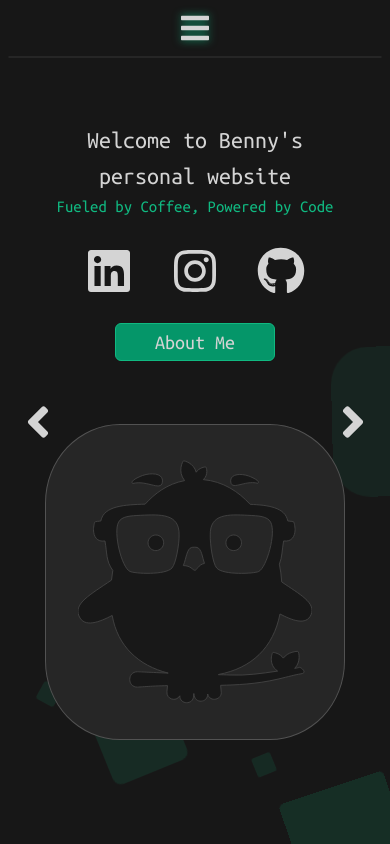
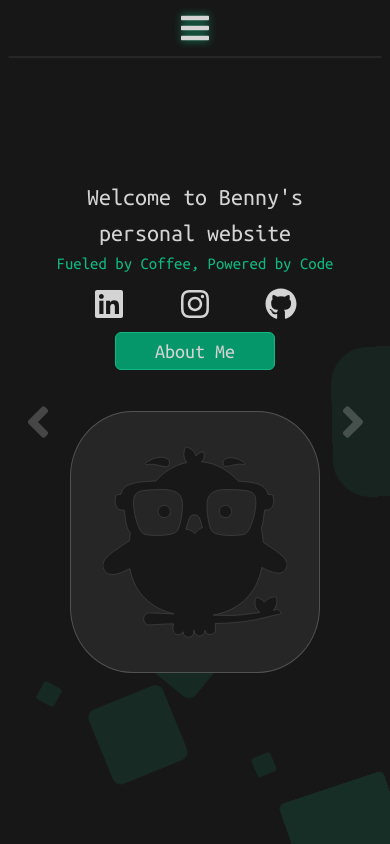
Before and after one commit to Shamanbenny/SneakyOwl, a Next.js app: page / in a window 390 px wide. Built offline with nearby package versions, Linux system fonts and the light colour scheme.

Commit message:
Updated Responsive Design for Mobiles

```diff
--- a/app/components/About.tsx
+++ b/app/components/About.tsx
@@ -9,7 +9,6 @@ import {
   FaLinkedin,
 } from "react-icons/fa";
 import AboutTimeline from "./AboutTimeline";
-import About_BG from "./About_BG";
 
 export const About: React.FC = () => {
   /* AppContent Divider Size Rendering based on User's Width*/
@@ -114,7 +113,6 @@ export const About: React.FC = () => {
 
   return (
     <>
-      <About_BG />
       <div
         className={
           clientWidth < 640
--- a/app/components/Index.tsx
+++ b/app/components/Index.tsx
@@ -25,10 +25,10 @@ export const Index: React.FC = () => {
       <div
         className={
           clientWidth < 640
-            ? `h-screen overflow-hidden bg-neutral-300 pl-0 pt-[56px]
+            ? `h-screen overflow-hidden bg-neutral-300 pl-0
             text-neutral-900 transition-colors duration-150 ease-linear
             dark:bg-neutral-900 dark:text-neutral-300`
-            : `h-screen overflow-hidden bg-neutral-300 pl-[64px] pt-0
+            : `h-screen overflow-hidden bg-neutral-300 pl-[64px]
             text-neutral-900 transition-colors duration-150 ease-linear
             dark:bg-neutral-900 dark:text-neutral-300 lg:pl-[80px]`
         }
--- a/app/components/Index_BG.tsx
+++ b/app/components/Index_BG.tsx
@@ -31,7 +31,7 @@ const Index_BG = () => {
 
   return (
     <div className="h-full w-full">
-      <ul className="index-bg absolute left-0 top-0 h-full w-full overflow-hidden">
+      <ul className="index-bg absolute left-0 top-0 h-screen w-full overflow-hidden">
         {array.map((element, index) => (
           <li
             key={index}
--- a/app/components/Slider.tsx
+++ b/app/components/Slider.tsx
@@ -154,32 +154,35 @@ const Slider: React.FC<SliderProps> = ({ clientWidth, clientHeight }) => {
     <>
       {/* Remove the Slider Arrow Button for First and Last Slide eventually */}
       <div
-        className="slider-arrow-btn absolute top-0 flex h-full w-[75px] cursor-pointer items-center
-          from-emerald-700/25 to-emerald-700/0 transition-all duration-150 ease-linear
-          hover:bg-gradient-to-r dark:from-emerald-500/10 dark:to-emerald-500/0 max-sm:left-0
+        className="slider-arrow-btn absolute top-0 flex h-full w-[75px] cursor-pointer items-center from-emerald-700/25
+          to-emerald-700/0 transition-all duration-150 ease-linear hover:bg-gradient-to-r
+          dark:from-emerald-500/10 dark:to-emerald-500/0 max-sm:left-0
           sm:left-[64px] lg:left-[80px]"
         onClick={() => changeSlideValue(-1)}
       >
-        <FaAngleLeft className="mx-auto h-[50px] w-[50px]" />
+        <FaAngleLeft className="mx-auto h-[50px] w-[50px] text-neutral-900/25 dark:text-neutral-300/25" />
       </div>
       <div
-        className="slider-arrow-btn absolute right-0 top-0 flex h-full w-[75px] cursor-pointer items-center
-          from-emerald-700/25 to-emerald-700/0 transition-all duration-150 ease-linear
-          hover:bg-gradient-to-l dark:from-emerald-500/10 dark:to-emerald-500/0"
+        className="slider-arrow-btn absolute right-0 top-0 flex h-full w-[75px] cursor-pointer items-center from-emerald-700/25
+          to-emerald-700/0 transition-all duration-150 ease-linear hover:bg-gradient-to-l
+          dark:from-emerald-500/10 dark:to-emerald-500/0"
         onClick={() => changeSlideValue(1)}
       >
-        <FaAngleRight className="mx-auto h-[50px] w-[50px]" />
+        <FaAngleRight className="mx-auto h-[50px] w-[50px] text-neutral-900/25 dark:text-neutral-300/25" />
       </div>
-      <div ref={carouselRef} className="slide-left-transition relative flex">
+      <div
+        ref={carouselRef}
+        className="slide-left-transition relative flex max-h-screen"
+      >
         {/* [START] Slide 1 - slideRefs[0] */}
         <div
-          className="mx-auto grid h-screen w-full grid-cols-1 items-center
-          transition-all duration-150 ease-linear max-sm:max-h-[700px] max-sm:max-w-[300px]
-          sm:max-w-[576px] sm:grid-cols-3 sm:gap-4 sm:px-5 md:max-w-[704px] md:px-5
-          lg:max-w-[944px] lg:gap-8 lg:px-10 xl:max-w-[1200px] xl:px-[60px]"
+          className="max-xs:max-w-[250px] mx-auto grid h-screen w-full grid-cols-1 items-center overflow-hidden
+          transition-all duration-150 ease-linear max-sm:my-auto max-sm:max-h-[600px]
+          max-sm:max-w-[300px] sm:max-w-[576px] sm:grid-cols-3 sm:gap-4 sm:px-5
+          md:max-w-[704px] md:px-5 lg:max-w-[944px] lg:gap-8 lg:px-10 xl:max-w-[1200px] xl:px-[60px]"
           ref={slideRefs[0]}
         >
-          <div className="col-span-2 text-right max-sm:mt-5 max-sm:text-center">
+          <div className="col-span-2 text-right max-sm:mt-[66px] max-sm:text-center">
             <h1
               className="transition-all duration-150 ease-linear max-sm:text-[1.5rem]
               sm:text-[2rem] md:text-[2.4rem] lg:text-[3.2rem] xl:text-[4rem]"
@@ -189,15 +192,15 @@ const Slider: React.FC<SliderProps> = ({ clientWidth, clientHeight }) => {
               Welcome to Benny&#39;s personal website
             </h1>
             <h1
-              className="emerald-highlight text-emerald-700 transition-all
-              duration-150 ease-linear dark:text-emerald-500 max-sm:text-[1.05rem]
+              className="emerald-highlight max-xs:text-[0.94rem] text-emerald-700
+              transition-all duration-150 ease-linear dark:text-emerald-500 max-sm:text-[1.05rem]
               sm:text-[1.2rem] md:text-[1.5rem] lg:text-[2rem] xl:text-[2.5rem]"
             >
               Fueled by Coffee, Powered by Code
             </h1>
             <div
               className="mt-3 flex items-center transition-all duration-150 ease-linear
-              max-sm:mx-auto max-sm:mt-7 max-sm:w-1/2 max-sm:flex-col sm:ml-auto sm:w-3/4
+              max-sm:mx-auto max-sm:mt-3 max-sm:w-1/2 max-sm:flex-col sm:ml-auto sm:w-3/4
               md:w-3/5 lg:w-1/2 xl:w-[70%]"
             >
               <div className="flex w-full max-sm:w-[220px]">
@@ -207,12 +210,12 @@ const Slider: React.FC<SliderProps> = ({ clientWidth, clientHeight }) => {
                 >
                   <FaLinkedin
                     className="transition-all duration-150  ease-linear group-hover:scale-125
-                  group-hover:drop-shadow-[0_0_4px_rgba(16,185,129,0.75)] max-sm:h-[3rem]
+                  group-hover:drop-shadow-[0_0_4px_rgba(16,185,129,0.75)] max-sm:h-[2rem]
                   max-sm:w-[3rem] sm:h-10 sm:w-10 xl:h-[4rem] xl:w-[4rem]"
                   />
                   <span
-                    className="absolute mt-1 flex scale-y-0 items-center justify-center
-                    text-sm transition-all duration-150 ease-linear group-hover:scale-y-100
+                    className="absolute mt-1 flex scale-y-0 items-center justify-center text-sm transition-all
+                    duration-150 ease-linear group-hover:scale-y-100 max-sm:hidden sm:block
                     xl:pt-3 xl:text-[1.2rem]"
                   >
                     LinkedIn
@@ -224,12 +227,12 @@ const Slider: React.FC<SliderProps> = ({ clientWidth, clientHeight }) => {
                 >
                   <FaInstagram
                     className="transition-all duration-150  ease-linear group-hover:scale-125
-                    group-hover:drop-shadow-[0_0_4px_rgba(16,185,129,0.75)] max-sm:h-[3rem]
+                    group-hover:drop-shadow-[0_0_4px_rgba(16,185,129,0.75)] max-sm:h-[2rem]
                     max-sm:w-[3rem] sm:h-10 sm:w-10 xl:h-[4rem] xl:w-[4rem]"
                   />
                   <span
-                    className="absolute mt-1 flex scale-y-0 items-center justify-center
-                    text-sm transition-all duration-150 ease-linear group-hover:scale-y-100
+                    className="absolute mt-1 flex scale-y-0 items-center justify-center text-sm transition-all
+                    duration-150 ease-linear group-hover:scale-y-100 max-sm:hidden sm:block
                     xl:pt-3 xl:text-[1.2rem]"
                   >
                     Instagram
@@ -241,12 +244,12 @@ const Slider: React.FC<SliderProps> = ({ clientWidth, clientHeight }) => {
                 >
                   <FaGithub
                     className="transition-all duration-150 ease-linear group-hover:scale-125
-                    group-hover:drop-shadow-[0_0_4px_rgba(16,185,129,0.75)] max-sm:h-[3rem]
+                    group-hover:drop-shadow-[0_0_4px_rgba(16,185,129,0.75)] max-sm:h-[2rem]
                     max-sm:w-[3rem] sm:h-10 sm:w-10 xl:h-[4rem] xl:w-[4rem]"
                   />
                   <span
-                    className="absolute mt-1 flex scale-y-0 items-center justify-center
-                    text-sm transition-all duration-150 ease-linear group-hover:scale-y-100
+                    className="absolute mt-1 flex scale-y-0 items-center justify-center text-sm transition-all
+                    duration-150 ease-linear group-hover:scale-y-100 max-sm:hidden sm:block
                     xl:pt-4 xl:text-[1.2rem]"
                   >
                     GitHub
@@ -255,11 +258,11 @@ const Slider: React.FC<SliderProps> = ({ clientWidth, clientHeight }) => {
               </div>
               <Link
                 href="/about"
-                className="items-center rounded-md border border-emerald-500 bg-emerald-700
-                  px-3 py-1 text-center text-sm text-neutral-300 transition-all duration-150
-                  ease-linear hover:scale-110 hover:border-emerald-700 hover:bg-emerald-600
-                  dark:border-emerald-500 dark:bg-emerald-600 dark:hover:border-emerald-700
-                  dark:hover:bg-emerald-500 max-sm:mt-7 max-sm:w-40 max-sm:py-2 max-sm:text-[20px]
+                className="max-xs:text-[16px] max-xs:w-[120px] items-center rounded-md border
+                  border-emerald-500 bg-emerald-700 px-3 py-1 text-center text-sm text-neutral-300
+                  transition-all duration-150 ease-linear hover:scale-110
+                  hover:border-emerald-700 hover:bg-emerald-600 dark:border-emerald-500
+                  dark:bg-emerald-600 dark:hover:border-emerald-700 dark:hover:bg-emerald-500 max-sm:mt-3 max-sm:w-40 max-sm:py-2 max-sm:text-[20px]
                   sm:mx-auto sm:ml-2 sm:mr-0 sm:h-8 sm:w-36 xl:ml-4 xl:h-10 xl:w-40 xl:py-2 xl:text-[20px]"
                 onClick={(e) => togglePageChange("/about")}
               >
@@ -267,7 +270,7 @@ const Slider: React.FC<SliderProps> = ({ clientWidth, clientHeight }) => {
               </Link>
             </div>
           </div>
-          <div className="w-full text-center">
+          <div className="max-xs:max-w-[175px] w-full text-center max-sm:mx-auto max-sm:max-h-[290px] max-sm:max-w-[250px]">
             <OwlSVG />
           </div>
         </div>
@@ -275,18 +278,21 @@ const Slider: React.FC<SliderProps> = ({ clientWidth, clientHeight }) => {
 
         {/* [START] Slide 2 - slideRefs[1] */}
         <div
-          className="mx-auto grid h-screen w-full grid-cols-1 items-center
-          transition-all duration-150 ease-linear max-sm:max-h-[700px] max-sm:max-w-[300px]
-          sm:max-w-[576px] sm:grid-cols-3 sm:gap-4 sm:px-5 md:max-w-[704px] md:px-5
-          lg:max-w-[944px] lg:gap-8 lg:px-10 xl:max-w-[1200px] xl:px-[60px]"
+          className="max-xs:max-w-[250px] mx-auto grid h-screen w-full grid-cols-1 items-center
+          overflow-hidden transition-all duration-150 ease-linear max-sm:max-h-[700px] max-sm:max-w-[300px]
+          sm:max-w-[576px] sm:grid-cols-3 sm:gap-4 sm:px-5 md:max-w-[704px]
+          md:px-5 lg:max-w-[944px] lg:gap-8 lg:px-10 xl:max-w-[1200px] xl:px-[60px]"
           ref={slideRefs[1]}
         >
-          <div className="w-full text-center">
+          <div
+            className="max-xs:max-w-[175px] max-xs:max-h-[210px] w-full text-center max-sm:mx-auto max-sm:mb-[30px]
+            max-sm:mt-[70px] max-sm:max-h-[280px] max-sm:max-w-[250px]"
+          >
             <DsaSVG />
           </div>
-          <div className="col-span-2 text-left max-sm:mt-5 max-sm:text-center">
+          <div className="col-span-2 text-left max-sm:mb-[30px] max-sm:text-center">
             <h1
-              className="transition-all duration-150 ease-linear max-sm:text-[1.8rem]
+              className="transition-all duration-150 ease-linear max-sm:text-[1.6rem]
               sm:text-[1.7rem] md:text-[2.4rem] lg:text-[2.8rem] xl:text-[4.6rem]"
             >
               Data Structures & Algorithms
@@ -299,17 +305,17 @@ const Slider: React.FC<SliderProps> = ({ clientWidth, clientHeight }) => {
               Code Snippets with Visualizations on common LeekCode Problems
             </h1>
             <div
-              className="mt-3 flex items-center transition-all duration-150 ease-linear
-              max-sm:mx-auto max-sm:mt-7 max-sm:w-1/2 max-sm:flex-col sm:mr-auto sm:w-3/4
+              className="mt-0 flex items-center transition-all duration-150 ease-linear max-sm:mx-auto
+              max-sm:w-1/2 max-sm:flex-col sm:mr-auto sm:mt-7 sm:w-3/4
               md:w-3/5 lg:w-1/2 xl:w-[70%]"
             >
               <Link
                 href="/dsa"
-                className="items-center rounded-md border border-emerald-500 bg-emerald-700
-                  py-1 text-center text-sm text-neutral-300 transition-all duration-150
-                  ease-linear hover:scale-110 hover:border-emerald-700 hover:bg-emerald-600
-                  dark:border-emerald-500 dark:bg-emerald-600 dark:hover:border-emerald-700
-                  dark:hover:bg-emerald-500 max-sm:mt-7 max-sm:w-40 max-sm:py-2 max-sm:text-[20px]
+                className="max-xs:w-[120px] max-xs:py-1 max-xs:text-[16px] items-center rounded-md
+                  border border-emerald-500 bg-emerald-700 py-1 text-center text-sm
+                  text-neutral-300 transition-all duration-150 ease-linear
+                  hover:scale-110 hover:border-emerald-700 hover:bg-emerald-600
+                  dark:border-emerald-500 dark:bg-emerald-600 dark:hover:border-emerald-700 dark:hover:bg-emerald-500 max-sm:mt-3 max-sm:w-40 max-sm:py-2 max-sm:text-[20px]
                   sm:h-8 sm:w-36 xl:h-10 xl:w-40 xl:py-2 xl:text-[20px]"
                 onClick={(e) => togglePageChange("/about")}
               >
--- a/app/globals.css
+++ b/app/globals.css
@@ -80,8 +80,8 @@ body *::selection {
 
 /* ---------- [START] SVG Components ---------- */
 .svgCards {
-  @apply my-14 mr-10 flex min-h-32 w-full min-w-32 flex-col justify-between border
-    border-neutral-600 bg-neutral-400 stroke-[2] p-8 hover:stroke-[4] dark:bg-neutral-800;
+  @apply mr-10 flex min-h-32 w-full min-w-32 flex-col justify-between border border-neutral-600
+    bg-neutral-400 stroke-[2] p-8 hover:stroke-[4] dark:bg-neutral-800 sm:my-14;
 
   @apply max-w-max rounded-[25%] lg:border-2 lg:p-10 xl:mr-auto;
 }
@@ -121,27 +121,6 @@ body *::selection {
   @apply z-10;
 }
 
-/* ---------- [START] /about: Background-Blob ---------- */
-#bg-blob {
-  @apply fixed -left-full z-[0] aspect-square h-[75px] rounded-[50%] bg-gradient-to-r from-emerald-500/50 to-cyan-500/50
-    dark:from-emerald-500/35 dark:to-cyan-500/35 sm:h-[125px] md:h-[200px] xl:h-[350px];
-
-  animation: blobRotate 10s infinite;
-}
-
-@keyframes blobRotate {
-  0% {
-    rotate: 0deg;
-  }
-  50% {
-    scale: 1 1.5;
-  }
-  100% {
-    rotate: 360deg;
-  }
-}
-/* ---------- [END] /about: Background-Blob ---------- */
-
 /* ---------- [START] /about: Personality Animation ---------- */
 .personality-animation {
   @apply text-neutral-950/30 dark:text-neutral-50/10;
@@ -156,7 +135,7 @@ body *::selection {
   @apply border-r-[#059669] text-emerald-600 dark:border-r-[#10b981]
     dark:text-emerald-500 max-sm:border-r-[1px] sm:border-r-[1px] md:border-r-2
     lg:border-r-[3px] xxl:border-r-4;
-  filter: drop-shadow(0 0 6px) drop-shadow(0 0 24px);
+  filter: drop-shadow(0 0 6px);
   animation:
     personality-animate 2s linear infinite,
     typeBlinker 0.5s steps(1) infinite;
--- a/tailwind.config.ts
+++ b/tailwind.config.ts
@@ -10,6 +10,7 @@ const config: Config = {
   ],
   theme: {
     screens: {
+      'xs': '320px',
       'sm': '640px',
       'md': '768px',
       'lg': '1024px',
```
Also changed, not shown: app/components/About_BG.tsx (deleted, +0 -71 lines), app/components/NavBar.tsx (+11 -6 lines).
